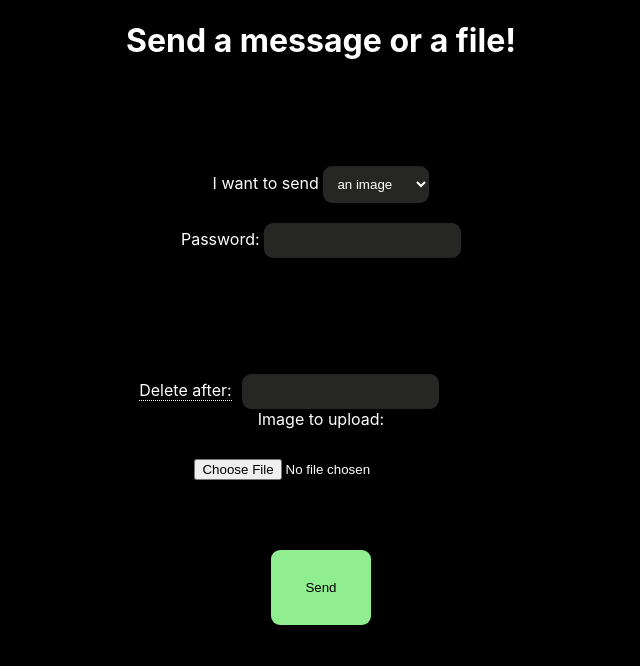
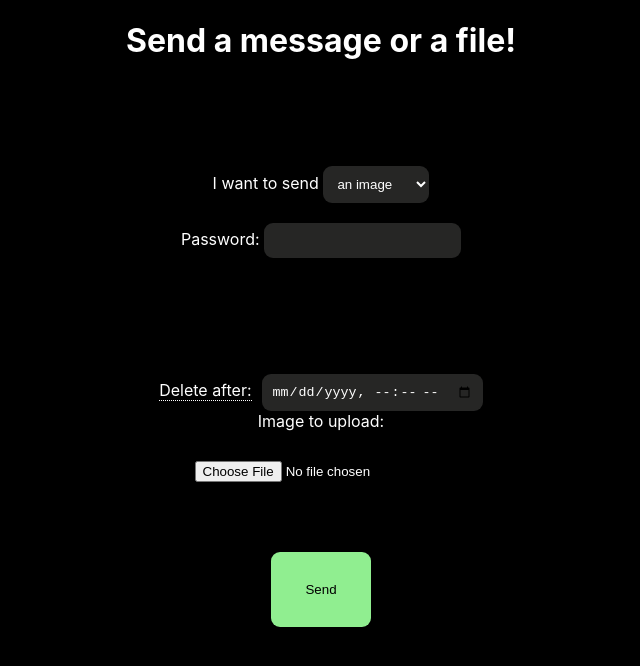
Before and after one commit to AnActualEmerald/famstar-site, a React (Create React App) app: page / in a window 1280 px wide. Shown: the top 666 px of the page, without its empty margins (319-959 px from the left). Built offline with nearby package versions, Linux system fonts and the light colour scheme.

Commit message:
change to datetime-local for delteAfter

```diff
--- a/src/App.css
+++ b/src/App.css
@@ -92,8 +92,8 @@
   /* Position the tooltip text */
   position: absolute;
   z-index: 1;
-  bottom: 150%;
-  left: 50%;
+  bottom: 160%;
+  left: -50%;
   margin-left: -60px;
 
   /* Fade in tooltip */
--- a/src/ImageInput.js
+++ b/src/ImageInput.js
@@ -44,17 +44,11 @@ function ImageInput(props) {
         <section>
             <label className="tooltip" htmlFor="ephemeral">
                 <span className="tooltiptext">
-                    How many minutes after sending should this message be
-                    deleted. Leave 0 or blank for infinite.
+                    When the document should be deleted. Leave blank for a permenant doc.
                 </span>
                 Delete after:
             </label>
-            <input
-                type="number"
-                id="ephemeral"
-                onChange={(e) => setTemp(e.target.valueAsNumber)}
-            />
-            <span> minutes</span>
+            <input type="datetime-local" id="ephemeral"  onChange={(e) => setTemp(e.target.valueAsNumber * 1000)}></input>
             <br />
             <label htmlFor="file">Image to upload:</label>
             <br />
--- a/src/MessageInput.js
+++ b/src/MessageInput.js
@@ -34,14 +34,11 @@ function MessageInput(props) {
     const [temp, setTemp] = useState(0);
 
     const sendMessage = () => {
-        const delete_after = `delete_after: ${temp},`;
+        const delete_after = `"deleteAfter": ${temp},`;
         fetch("/api/message", {
             method: "PUT",
-            headers: { "Content-Type": "application/json", key: props.apiKey },
-            body: `{
-                ${temp ? delete_after : ""}
-                "content": "${msg}"
-            }`,
+            headers: { key: props.apiKey },
+            body: `{${temp ? delete_after : ""} "content": "${msg}" }`,
         }).then((v) => {
             if (v.ok) {
                 setAlert(
@@ -68,16 +65,17 @@ function MessageInput(props) {
         <section>
             <label className="tooltip" htmlFor="ephemeral">
                 <span className="tooltiptext">
-                    How many minutes after sending should this message be
-                    deleted. Leave 0 or blank for infinite.
+                    When the document should be deleted. Leave blank for a permenant doc.
                 </span>
                 Delete after:
             </label>
-            <input
+            <input type="datetime-local" id="ephemeral"  onChange={(e) => setTemp(e.target.valueAsNumber * 1000)}></input>
+
+            {/* <input
                 type="number"
                 id="ephemeral"
                 onChange={(e) => setTemp(e.target.valueAsNumber)}
-            />
+            /> */}
             <span> minutes</span>
             <br />
             <label htmlFor="message">Message to send:</label>
```
